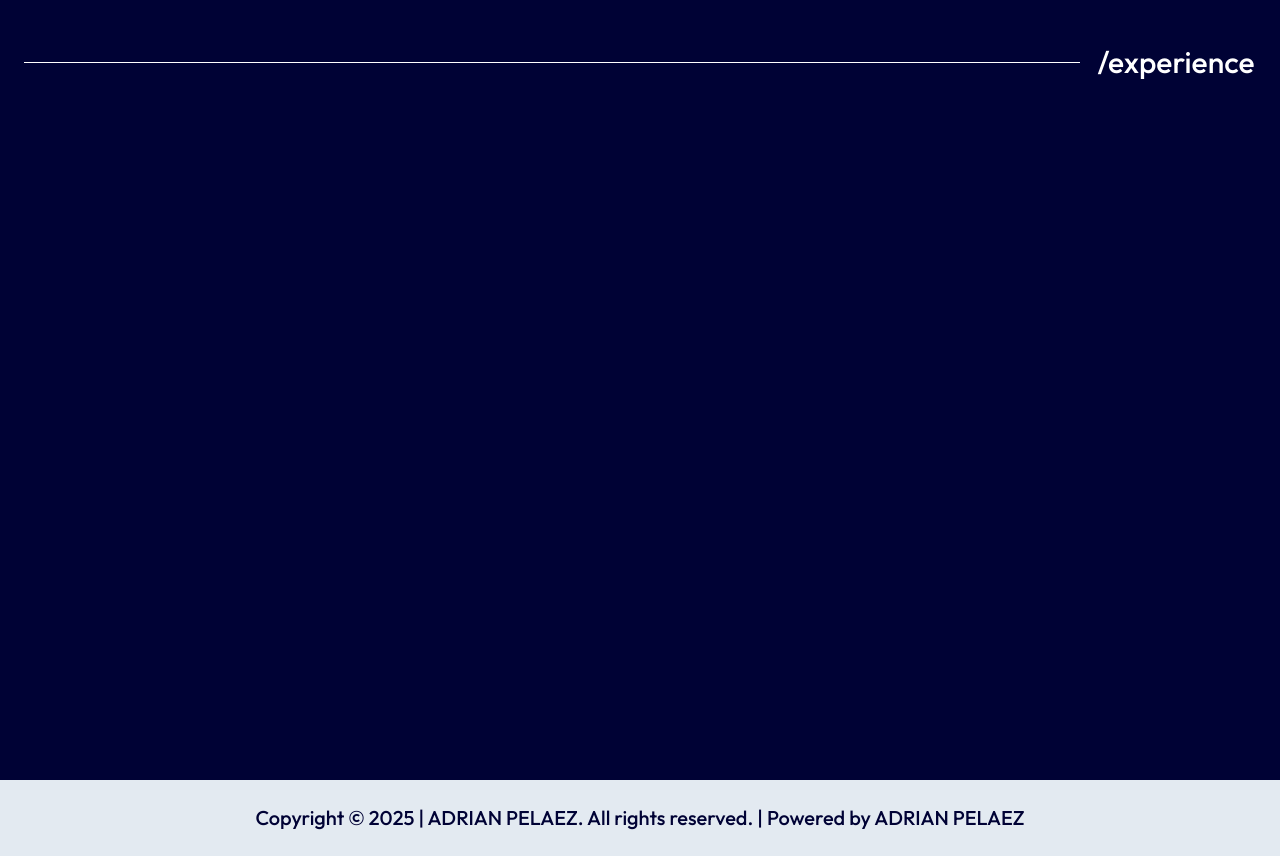
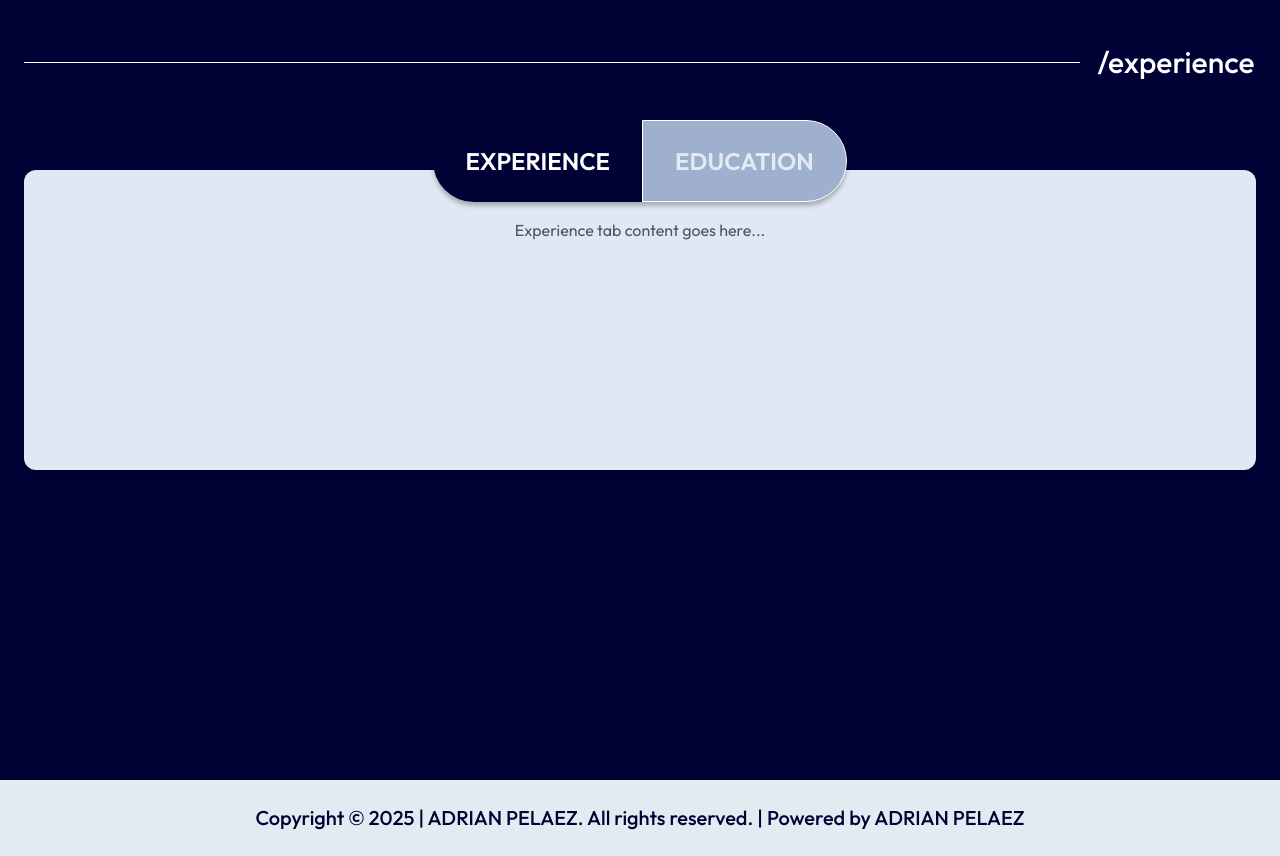
Before and after one commit to adrianpt1991/my-portfolio, an Angular app: page / in a window 1280 px wide. Shown: the part 2420-3276 px from the top of the page. Built offline with nearby package versions, Linux system fonts and the light colour scheme.

Commit message:
adding the experience/education tabs

```diff
--- a/src/app/features/experience/experience.html
+++ b/src/app/features/experience/experience.html
@@ -6,5 +6,36 @@
             <span class="w-full border-b border-white"></span>
             <span class="text-3xl font-medium min-w-40">/experience</span>
         </div>
+        <!-- Tab buttons -->
+        <div class="flex justify-center mt-10">
+            <div class="flex text-2xl -mb-8">
+                <button
+                    class="px-8 py-6 shadow-[0_4px_4px_rgba(0,0,0,0.25)] rounded-s-full font-semibold transition-colors duration-300"
+                    [ngClass]="{ 'bg-[#000235] text-white': selectedTab() === 'experience', 'bg-[#9FB0CE] text-[#E3EAF1]': selectedTab() !== 'experience' }"
+                    (click)="selectTab('experience')"
+                >
+                    EXPERIENCE
+                </button>
+                <button
+                    class="px-8 py-6 shadow-[0_4px_4px_rgba(0,0,0,0.25)] border border-white rounded-e-full font-semibold transition-colors duration-300"
+                    [ngClass]="{ 'bg-[#000235] text-white': selectedTab() === 'education', 'bg-[#9FB0CE] text-[#E3EAF1]': selectedTab() !== 'education' }"
+                    (click)="selectTab('education')"
+                >
+                    EDUCATION
+                </button>
+            </div>
+        </div>
+
+        <!-- Tab Content Wrapper -->
+        <div class="rounded-xl bg-[#E0E9F3] min-h-[300px] px-6 py-12 shadow-lg">
+            @if (selectedTab() === 'education') {
+                <!-- Future: Education content here -->
+                <p class="text-center text-gray-600">Education tab content goes here...</p>
+            }
+             @if (selectedTab() === 'experience') {
+                <!-- Future: Experience content here -->
+                <p class="text-center text-gray-600">Experience tab content goes here...</p>
+             }
+        </div>
     </div>
 </section>
--- a/src/app/features/experience/experience.ts
+++ b/src/app/features/experience/experience.ts
@@ -1,11 +1,16 @@
-import { Component } from '@angular/core';
+import { CommonModule } from '@angular/common';
+import { Component, signal } from '@angular/core';
 
 @Component({
   selector: 'app-experience',
-  imports: [],
+  imports: [CommonModule],
   templateUrl: './experience.html',
   styleUrl: './experience.css'
 })
 export class Experience {
+  selectedTab = signal<'education' | 'experience'>('experience');
 
+  selectTab(tab: 'education' | 'experience') {
+    this.selectedTab.set(tab);
+  }
 }
```
